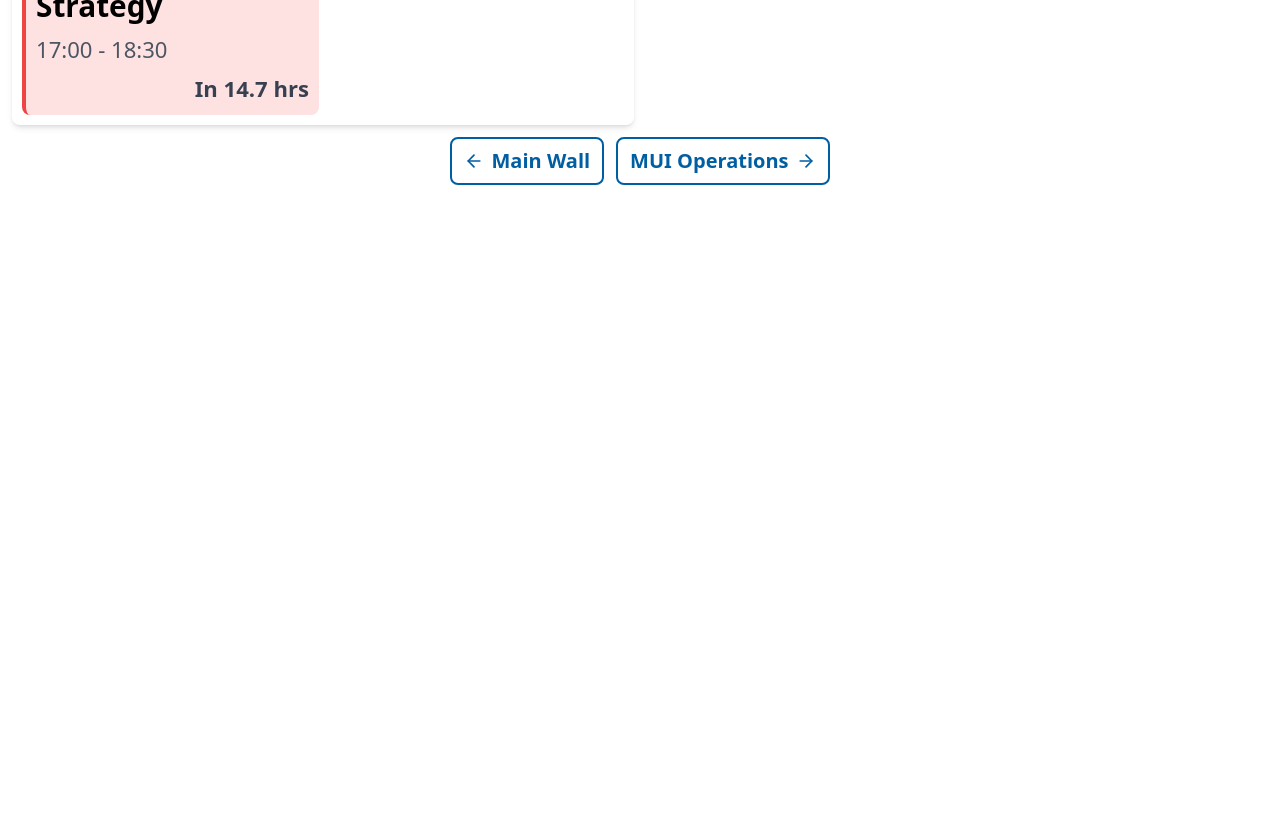
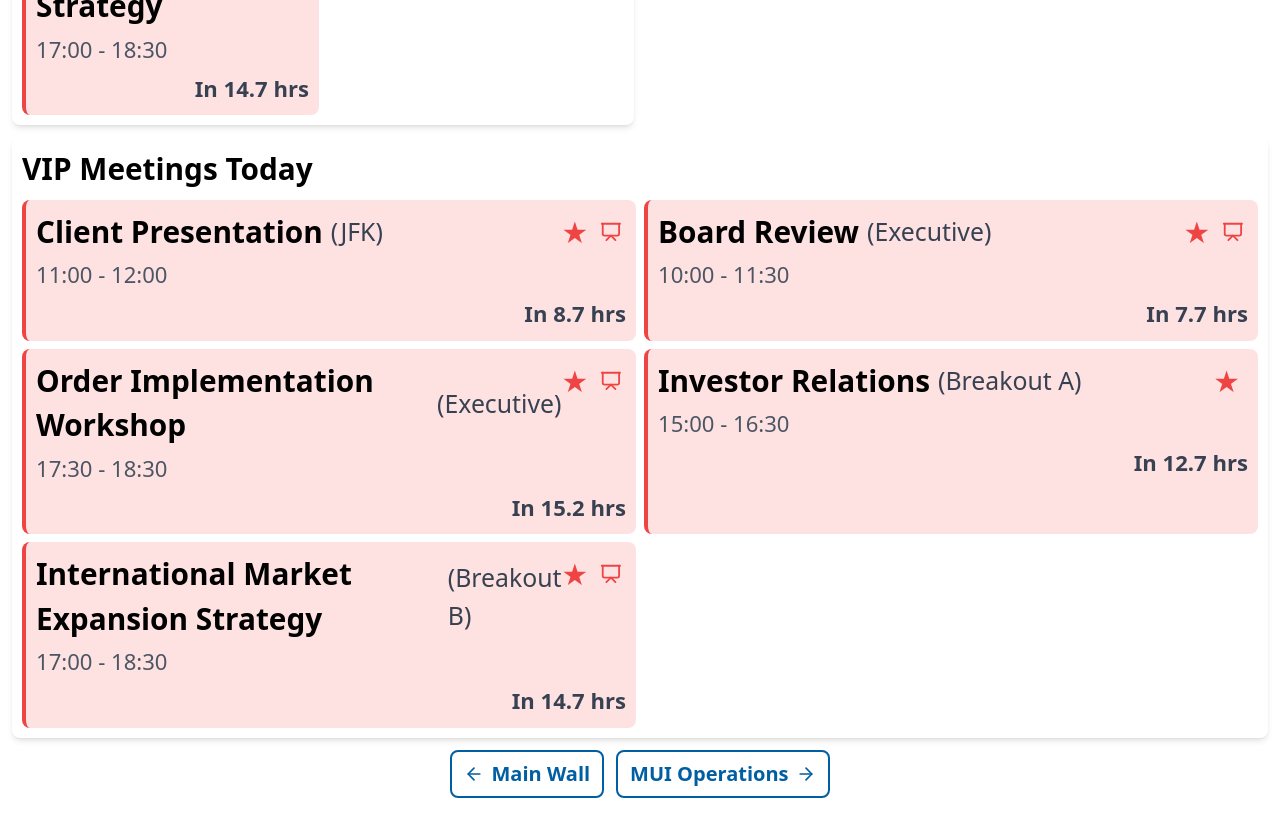
Before and after one commit to LiningCocoon/Room-Radar-Interface, a React (Vite) app: page /side-wall in a window 1280 px wide. Shown: the part 1600-2422 px from the top of the page. Before the commit the page ends 1809 px from the top, so only its background shows below. Built offline with nearby package versions, Linux system fonts and the light colour scheme.

Commit message:
[Magic Patterns] Updated from 'Remove Redundant VIP Meetings Section'

```diff
--- a/src/components/AlternativeView.tsx
+++ b/src/components/AlternativeView.tsx
@@ -465,6 +465,7 @@ const AlternativeView: React.FC<AlternativeViewProps> = ({
                       </div>)}
                   </div>
                 </div>
+
                 {/* VIP Meetings Section */}
                 <div className="col-span-1 md:col-span-2 mt-3">
                   <div className="bg-white dark:bg-gray-800 rounded-lg shadow-md p-2.5">
@@ -515,6 +516,7 @@ const AlternativeView: React.FC<AlternativeViewProps> = ({
                   </div>
                 </div>
               </div>
+
               {/* Right Column - Calls Section */}
               <div className="flex flex-col gap-3">
                 <div className="bg-white dark:bg-gray-800 rounded-lg shadow-md p-2.5">
@@ -578,6 +580,54 @@ const AlternativeView: React.FC<AlternativeViewProps> = ({
             </>}
         </div>
 
+        {/* VIP Meetings Section - Full width */}
+        <div className="bg-white dark:bg-gray-800 rounded-lg shadow-md p-2.5 mb-3">
+          <h2 className="text-[1.86rem] font-bold mb-2 dark:text-white">
+            VIP Meetings {isTomorrowView ? 'Tomorrow' : 'Today'}
+          </h2>
+          {vipMeetingsToday.length > 0 ? <div className="grid grid-cols-1 md:grid-cols-2 gap-2">
+              {vipMeetingsToday.map((meeting, idx) => <div key={idx} className="p-2.5 rounded-lg bg-red-100 dark:bg-red-900/30 border-l-4 border-red-500">
+                  <div className="flex justify-between items-start">
+                    <div>
+                      <div className="flex items-center">
+                        <div className="text-[1.86rem] font-bold dark:text-white">
+                          {meeting.name}
+                        </div>
+                        <div className="ml-2 text-[1.55rem] text-gray-700 dark:text-gray-300 font-medium">
+                          ({meeting.room})
+                        </div>
+                      </div>
+                      <div className="text-[1.38rem] text-gray-600 dark:text-gray-300 mt-1">
+                        {formatTimeToMilitary(meeting.startTime)} -{' '}
+                        {formatTimeToMilitary(meeting.endTime)}
+                      </div>
+                    </div>
+                    <div className="flex items-center">
+                      <span className="text-red-500 text-[1.86rem] mr-2 group relative">
+                        ★{/* Tooltip */}
+                        <div className="absolute bottom-full right-0 mb-2 px-3 py-1.5 bg-gray-800 text-white text-sm rounded opacity-0 invisible group-hover:opacity-100 group-hover:visible transition-opacity duration-200 whitespace-nowrap pointer-events-none z-50">
+                          VIP meeting
+                          <div className="absolute top-full right-2 border-4 border-transparent border-t-gray-800"></div>
+                        </div>
+                      </span>
+                      {meeting.avSupport && <AVSupportIcon size={27} className="text-red-500" />}
+                    </div>
+                  </div>
+                  <div className="mt-1.5 flex justify-end">
+                    {getMeetingStatus(meeting) === 'active' && <div className="text-[1.38rem] font-bold text-red-700 dark:text-red-300">
+                        In progress
+                      </div>}
+                    {getMeetingStatus(meeting) === 'upcoming' && <div className="text-[1.38rem] font-bold text-gray-700 dark:text-gray-300">
+                        {getTimeUntilMeeting(meeting)}
+                      </div>}
+                  </div>
+                </div>)}
+            </div> : <div className="text-center py-4 text-[1.55rem] text-gray-500 dark:text-gray-400">
+              No VIP meetings scheduled{' '}
+              {isTomorrowView ? 'for tomorrow' : 'for today'}
+            </div>}
+        </div>
+
         {/* Navigation Buttons */}
         <div className="mt-auto mb-3 flex justify-center gap-3">
           <Link to="/main-wall" className="text-[#005ea2] hover:text-[#003d6a] dark:text-blue-400 dark:hover:text-blue-300 transition-colors flex items-center gap-2 py-2 px-3 rounded-lg border-2 border-[#005ea2] dark:border-blue-400 hover:bg-[#f0f7fc] dark:hover:bg-gray-800 text-xl font-bold md:flex hidden">
```
